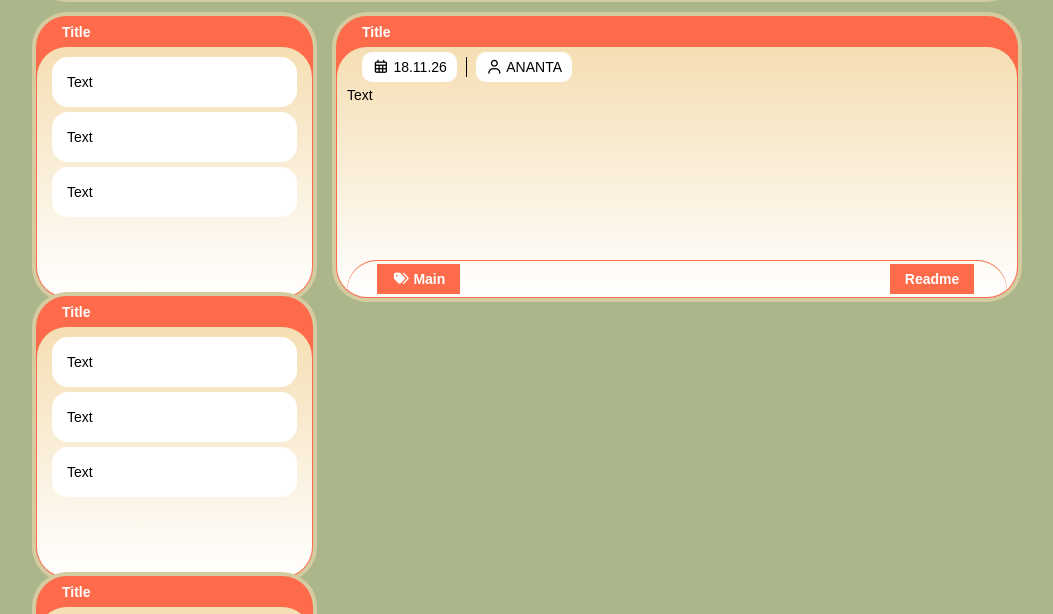
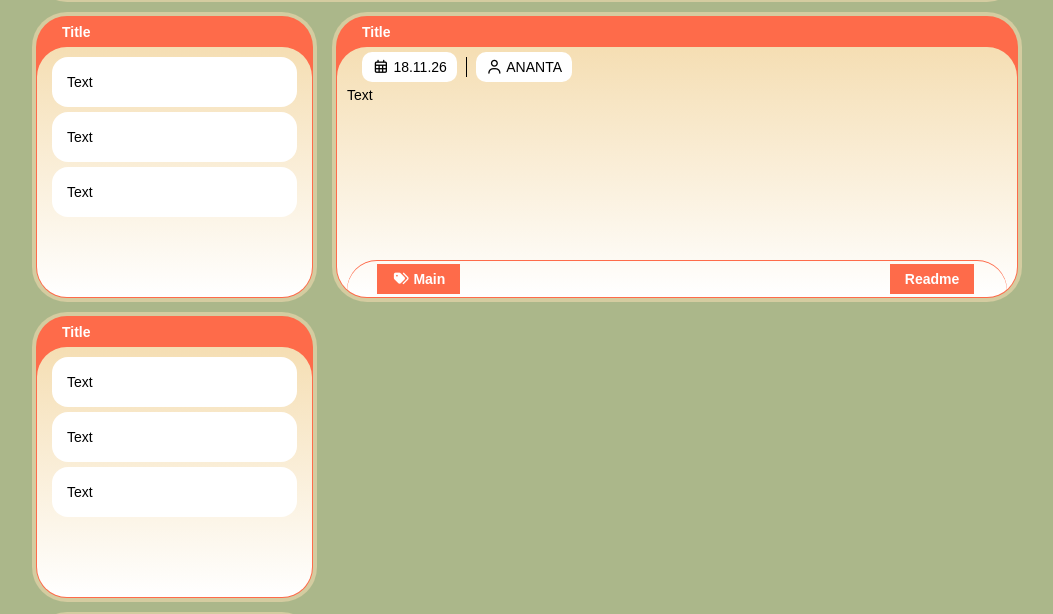
Before and after one commit to Jordancomm/Ananta-game, a plain HTML site: page index.html in a window 1280 px wide. Shown: the part 178-792 px from the top of the page, without its empty margins (113-1166 px from the left). Drawn offline with Linux system fonts and the light colour scheme.

Commit message:
Update index.html

```diff
--- a/index.html
+++ b/index.html
@@ -71,6 +71,7 @@
       width: calc(100% - 300px);
       margin: 0 auto;
       margin-top: 20px;
+      padding-bottom: 120px;
     }
     aside {
       width: 275px;
@@ -90,6 +91,7 @@
       background: #fe6b4a;
       border-radius: 30px;
       box-shadow: 0 0 0 1px #fe6b4a, 0 0 0 5px #d4cca0;
+      margin-bottom: 20px;
     }
     .widgets-body, .section-body {
       min-height: 250px;
```
